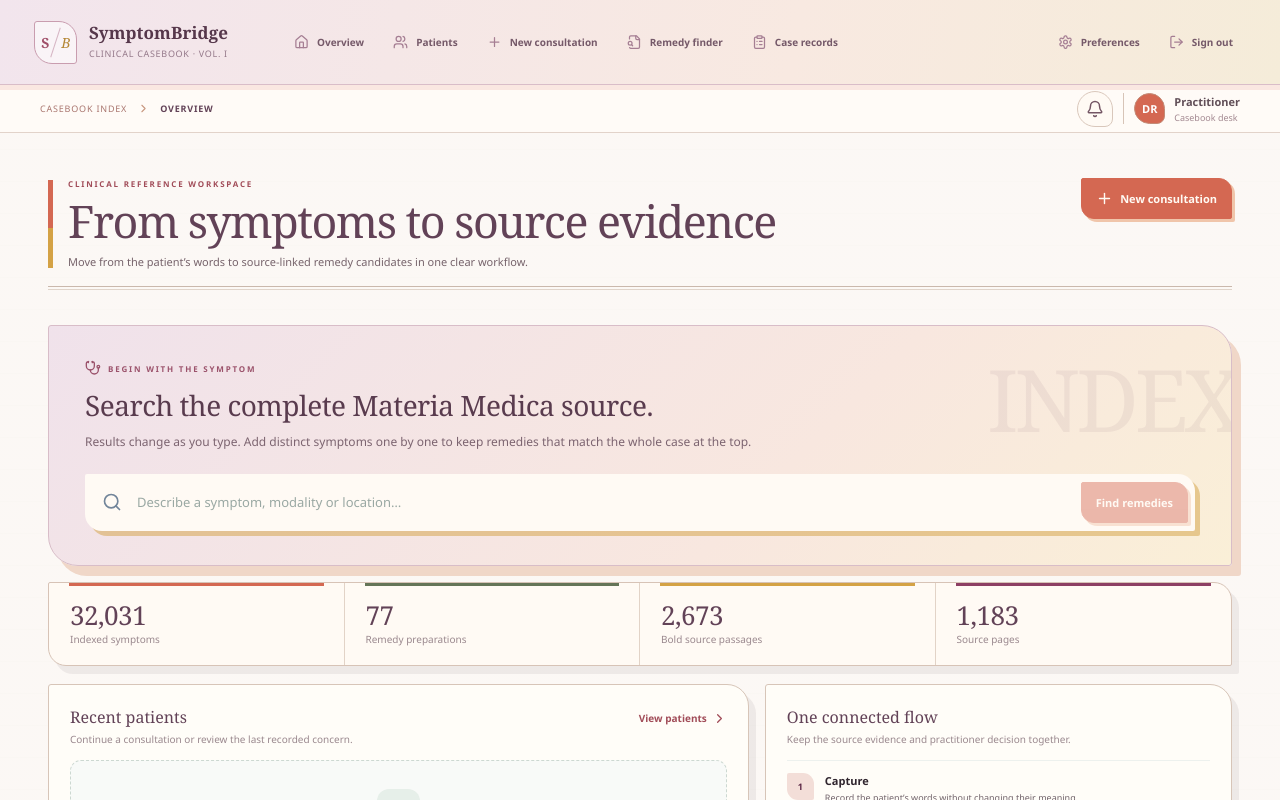
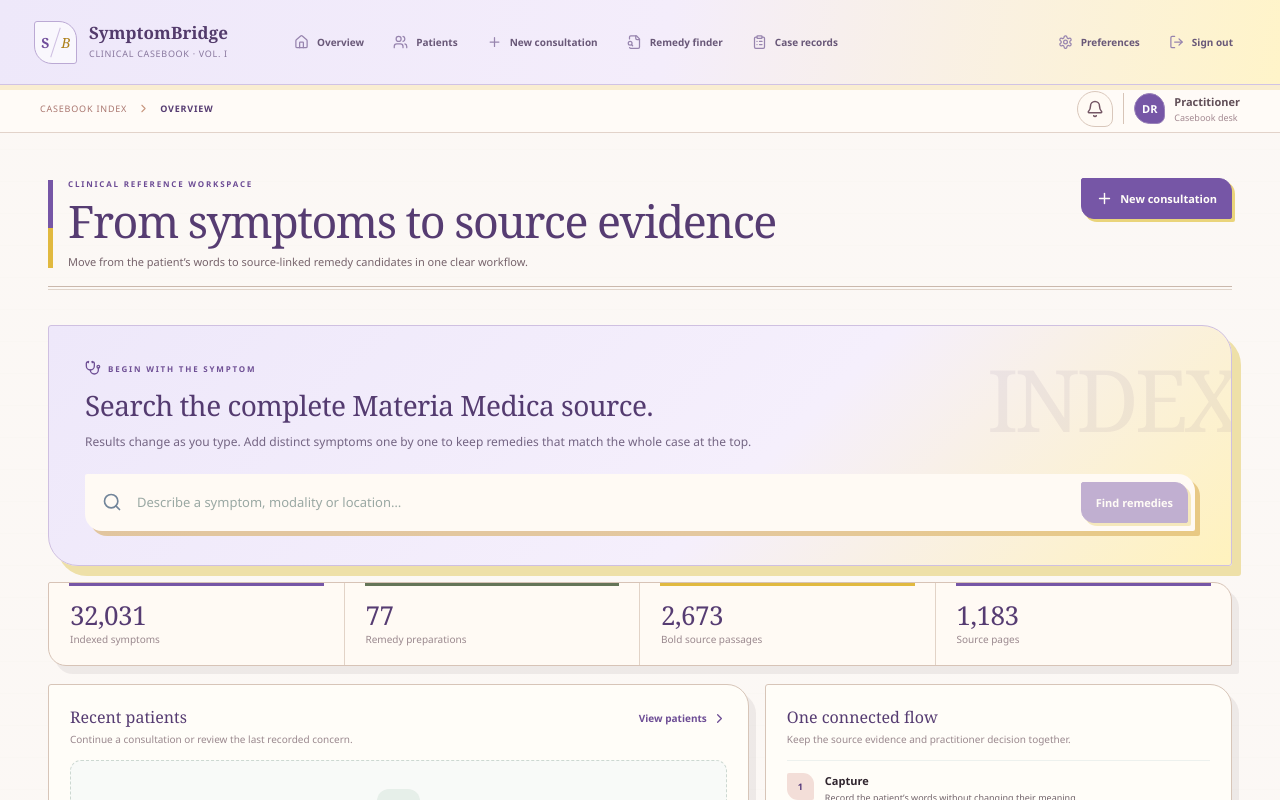
Before and after one commit to krazyDarshan/symptombridge, a React (Vite) app: page / in a window 1280 px wide. Shown: the top 800 px of the page. Built offline with nearby package versions, Linux system fonts and the light colour scheme.

Commit message:
Shift casebook palette to purple and yellow

```diff
--- a/src/styles.css
+++ b/src/styles.css
@@ -12,18 +12,18 @@
   --surface-soft: #faf3ea;
   --sage-soft: #eef0df;
   --sage: #758161;
-  --forest: #8d3f64;
-  --forest-dark: #5d2947;
-  --amber: #b56a2e;
-  --amber-soft: #faead2;
-  --navy: #47283e;
-  --teal-soft: #f1e5ec;
-  --blue-soft: #ebe8f2;
-  --coral: #d46852;
+  --forest: #7656a6;
+  --forest-dark: #563b7b;
+  --amber: #a87812;
+  --amber-soft: #fff2bd;
+  --navy: #563c72;
+  --teal-soft: #eee8fa;
+  --blue-soft: #f1edfb;
+  --coral: #7656a6;
   --olive: #657558;
-  --gold: #d4a245;
+  --gold: #e1b93f;
   --paper: #fffdf8;
-  --plum: #624257;
+  --plum: #563c72;
   --shadow: 7px 8px 0 rgba(71, 40, 62, 0.075);
 }
 
@@ -427,33 +427,33 @@ h1, h2, h3, .brand-name, .dataset-stat strong, .result-rank {
 .sidebar {
   position: sticky; inset: auto; top: 0; z-index: 40; width: 100%; min-height: 84px;
   display: flex; flex-direction: row; align-items: center; gap: 22px; padding: 0 34px;
-  color: #5c3e51; background: linear-gradient(100deg, #f2e5ed 0%, #f8e9e1 62%, #f5ecd9 100%);
-  border: 0; border-bottom: 1px solid #d9bdc8;
-  box-shadow: 0 5px 0 rgba(212, 104, 82, 0.13);
+  color: #523c6a; background: linear-gradient(100deg, #eee8fa 0%, #f4edfb 52%, #fff4c9 100%);
+  border: 0; border-bottom: 1px solid #d1c3e4;
+  box-shadow: 0 5px 0 rgba(225, 185, 63, 0.2);
 }
 .brand { min-width: 225px; min-height: 84px; gap: 12px; padding: 0; border: 0; }
 .brand-mark {
   position: relative; width: 43px; height: 43px; display: grid; grid-template-columns: 1fr 1fr;
-  place-items: center; overflow: hidden; color: #71445e; background: rgba(255,255,255,0.58);
-  border: 1px solid #c99daf; border-radius: 3px 18px 3px 18px;
+  place-items: center; overflow: hidden; color: #65468a; background: rgba(255,255,255,0.66);
+  border: 1px solid #bba9d4; border-radius: 3px 18px 3px 18px;
   font-family: Georgia, serif; font-size: 14px;
 }
-.brand-mark::after { content: ""; position: absolute; inset: 5px 50% 5px auto; width: 1px; background: #d6b6c4; transform: rotate(18deg); }
-.brand-mark span { color: #a04f69; font-weight: 700; }
-.brand-mark i { color: #b48735; font-style: italic; }
-.brand-name { color: #56374b; font-size: 17px; font-weight: 600; letter-spacing: 0.1px; }
-.brand-subtitle { color: #95798a; font-size: 9px; letter-spacing: 0.7px; text-transform: uppercase; }
+.brand-mark::after { content: ""; position: absolute; inset: 5px 50% 5px auto; width: 1px; background: #cfc0e2; transform: rotate(18deg); }
+.brand-mark span { color: #704d9b; font-weight: 700; }
+.brand-mark i { color: #ad8019; font-style: italic; }
+.brand-name { color: #533b6c; font-size: 17px; font-weight: 600; letter-spacing: 0.1px; }
+.brand-subtitle { color: #89789e; font-size: 9px; letter-spacing: 0.7px; text-transform: uppercase; }
 .nav-label, .sidebar-footer { display: none; }
 .sidebar > .nav-list { display: flex; align-items: center; gap: 3px; }
 .sidebar > .nav-list:first-of-type { flex: 1; }
 .nav-item {
   min-height: 38px; gap: 8px; padding: 0 12px; border: 1px solid transparent; border-radius: 2px 13px 2px 13px;
-  color: #755969; font-size: 10px; font-weight: 650;
+  color: #695878; font-size: 10px; font-weight: 650;
 }
-.nav-item svg { width: 15px; color: #a57e93; }
-.nav-item:hover { color: #684154; background: rgba(255,255,255,0.62); }
-.nav-item.active { color: #724052; background: #fff9f2; border-color: #dfb8aa; box-shadow: 3px 3px 0 rgba(212,104,82,0.12); }
-.nav-item.active svg { color: #a84e42; }
+.nav-item svg { width: 15px; color: #9784ae; }
+.nav-item:hover { color: #5c407d; background: rgba(255,255,255,0.66); }
+.nav-item.active { color: #5d3f80; background: #fff8d6; border-color: #ddc66f; box-shadow: 3px 3px 0 rgba(118,86,166,0.13); }
+.nav-item.active svg { color: #7656a6; }
 .nav-button { width: auto; }
 .main-area { min-height: calc(100vh - 84px); margin-left: 0; }
 .topbar {
@@ -466,7 +466,7 @@ h1, h2, h3, .brand-name, .dataset-stat strong, .result-rank {
 .breadcrumbs strong { color: var(--plum); font-weight: 800; }
 .top-actions { gap: 10px; }
 .profile { padding-left: 10px; border-left: 1px solid #d7c4b7; }
-.avatar { width: 31px; height: 31px; border: 1px solid #c38b77; border-radius: 50% 50% 8px 50%; color: #fff; background: var(--coral); }
+.avatar { width: 31px; height: 31px; border: 1px solid #9a83b9; border-radius: 50% 50% 8px 50%; color: #fff; background: var(--coral); }
 .profile-text span { color: #a38991; }
 .icon-btn { border-color: #d9c7bb; border-radius: 50% 50% 8px 50%; color: #745664; background: #fffaf4; }
 .icon-btn:hover { color: var(--coral); border-color: #c9937f; background: #fff5ec; }
@@ -474,18 +474,18 @@ h1, h2, h3, .brand-name, .dataset-stat strong, .result-rank {
 .content { width: min(1500px, 100%); padding: 45px 48px 72px; }
 .page-header { position: relative; align-items: flex-start; margin-bottom: 35px; padding-bottom: 20px; }
 .page-heading-copy { position: relative; padding-left: 20px; }
-.page-heading-copy::before { content: ""; position: absolute; top: 2px; bottom: 2px; left: 0; width: 5px; background: linear-gradient(var(--coral) 0 55%, var(--gold) 55%); }
+.page-heading-copy::before { content: ""; position: absolute; top: 2px; bottom: 2px; left: 0; width: 5px; background: linear-gradient(var(--forest) 0 55%, var(--gold) 55%); }
 .page-header-rule { position: absolute; right: 0; bottom: 0; left: 0; height: 4px; border-top: 1px solid #cab8ac; border-bottom: 1px solid #e0d4ca; }
-.eyebrow, .section-kicker { color: #a14c58; font-size: 8px; letter-spacing: 1.8px; }
+.eyebrow, .section-kicker { color: #6c4b94; font-size: 8px; letter-spacing: 1.8px; }
 .page-header h1 { margin-top: 8px; color: var(--plum); font-size: clamp(34px, 3.5vw, 48px); font-weight: 500; letter-spacing: -1.5px; }
 .page-header p { max-width: 760px; color: #76636b; font-size: 11px; }
 .primary-btn, .secondary-btn, .selected-btn { min-height: 41px; border-radius: 2px 13px 2px 13px; }
-.primary-btn { color: #fffaf3; background: var(--coral); border-color: var(--coral); box-shadow: 3px 3px 0 #f0c5aa; }
-.primary-btn:hover { background: #b95043; border-color: #b95043; box-shadow: 1px 1px 0 #f0c5aa; }
+.primary-btn { color: #fffdf8; background: var(--forest); border-color: var(--forest); box-shadow: 3px 3px 0 #ead47a; }
+.primary-btn:hover { background: var(--forest-dark); border-color: var(--forest-dark); box-shadow: 1px 1px 0 #ead47a; }
 .secondary-btn { color: #563e4b; background: #fffaf3; border-color: #cdb9ac; }
 .secondary-btn:hover { color: var(--forest-dark); background: #fbede5; border-color: #bc8e7e; }
 .selected-btn { color: #fff; background: var(--olive); border-color: var(--olive); }
-.text-btn { color: #a14c58; }
+.text-btn { color: #6d4d95; }
 
 .panel, .finder-input-panel, .finder-summary, .remedy-result, .modal {
   border-color: #d7c5b8; background: var(--paper); box-shadow: var(--shadow);
@@ -494,18 +494,18 @@ h1, h2, h3, .brand-name, .dataset-stat strong, .result-rank {
 .panel-head h3, .section-title h3 { color: var(--plum); font-size: 16px; font-weight: 500; }
 .search-entry-card {
   position: relative; overflow: hidden; padding: 34px 36px; border: 0; border-radius: 3px 30px 3px 30px;
-  color: #513746; background: linear-gradient(135deg, #f0e2eb 0%, #f8e7df 62%, #faefd7 100%);
-  border: 1px solid #d8bdc8; box-shadow: 9px 10px 0 #f0d7c8;
+  color: #4f3b65; background: linear-gradient(135deg, #eee8fa 0%, #f5effc 60%, #fff2bd 100%);
+  border: 1px solid #cfc0e1; box-shadow: 9px 10px 0 #eee0a8;
 }
-.search-entry-card::after { content: "INDEX"; position: absolute; right: -6px; top: 14px; color: rgba(103, 62, 87, 0.07); font-family: Georgia, serif; font-size: 86px; letter-spacing: -4px; }
-.search-entry-card .section-kicker { color: #9b526b; }
+.search-entry-card::after { content: "INDEX"; position: absolute; right: -6px; top: 14px; color: rgba(86, 60, 114, 0.07); font-family: Georgia, serif; font-size: 86px; letter-spacing: -4px; }
+.search-entry-card .section-kicker { color: #6f5095; }
 .search-entry-copy { position: relative; z-index: 1; }
-.search-entry-copy h2 { color: #593b4e; font-size: 28px; font-weight: 500; }
-.search-entry-copy p { color: #7c6470; }
+.search-entry-copy h2 { color: #543b70; font-size: 28px; font-weight: 500; }
+.search-entry-copy p { color: #746583; }
 .quick-search { position: relative; z-index: 1; border: 0; border-radius: 2px 17px 2px 17px; background: #fffaf4; box-shadow: 5px 5px 0 rgba(212, 162, 69, 0.5); }
 .dataset-stats { border-color: #d7c3b6; border-radius: 2px 18px 2px 18px; background: #fffaf4; box-shadow: var(--shadow); }
 .dataset-stat { position: relative; border-color: #e2d3c7; }
-.dataset-stat::before { content: ""; position: absolute; top: 0; right: 20px; left: 20px; height: 3px; background: var(--coral); }
+.dataset-stat::before { content: ""; position: absolute; top: 0; right: 20px; left: 20px; height: 3px; background: var(--forest); }
 .dataset-stat:nth-child(2)::before { background: var(--olive); }
 .dataset-stat:nth-child(3)::before { background: var(--gold); }
 .dataset-stat:nth-child(4)::before { background: var(--forest); }
@@ -516,24 +516,24 @@ h1, h2, h3, .brand-name, .dataset-stat strong, .result-rank {
 .clinical-note { border-left: 4px solid var(--gold); border-radius: 2px 12px 2px 12px; background: #fff8e9; }
 
 .finder-shell { grid-template-columns: minmax(0, 1fr) 300px; gap: 22px; }
-.finder-input-panel { position: relative; overflow: hidden; padding: 24px; border: 1px solid #cbaea4; border-radius: 3px 24px 3px 24px; background: #f8e9e2; }
-.finder-input-panel::before { content: "SYMPTOM ENTRY"; position: absolute; top: 16px; right: -27px; padding: 3px 28px; color: #fff7ed; background: var(--coral); font-size: 6px; font-weight: 850; letter-spacing: 1.2px; transform: rotate(36deg); }
-.finder-input { border: 1px solid #b88e85; border-radius: 2px 15px 2px 15px; color: #9a6d72; background: #fffdf8; }
+.finder-input-panel { position: relative; overflow: hidden; padding: 24px; border: 1px solid #c9bbe0; border-radius: 3px 24px 3px 24px; background: #f1ecfa; }
+.finder-input-panel::before { content: "SYMPTOM ENTRY"; position: absolute; top: 16px; right: -27px; padding: 3px 28px; color: #513b69; background: var(--gold); font-size: 6px; font-weight: 850; letter-spacing: 1.2px; transform: rotate(36deg); }
+.finder-input { border: 1px solid #a993c4; border-radius: 2px 15px 2px 15px; color: #806c95; background: #fffdf8; }
 .finder-input:focus-within { border-color: var(--forest); box-shadow: 4px 4px 0 rgba(141, 63, 100, 0.12); }
-.finder-help { color: #8b6f75; }
+.finder-help { color: #7d6d8e; }
 .query-interpretation { border-color: #d6bdc9; border-radius: 2px 12px 2px 12px; color: #68445a; background: #f3e8ef; }
 .query-interpretation span { border-color: #d9c0cc; border-radius: 2px 8px 2px 8px; color: #70435b; background: #fffaf5; }
-.symptom-chips > span { border-color: #d6b1a5; border-radius: 2px 10px 2px 10px; color: #6f4546; background: #f8ded5; }
-.symptom-chips b { border-radius: 2px 7px 2px 7px; background: var(--coral); }
+.symptom-chips > span { border-color: #cbbadf; border-radius: 2px 10px 2px 10px; color: #60467d; background: #eee7f8; }
+.symptom-chips b { border-radius: 2px 7px 2px 7px; background: var(--forest); }
 .results-header { padding-top: 24px; border-bottom: 1px solid #d9c8bc; }
 .results-header h2 { color: var(--plum); font-size: 19px; font-weight: 500; }
 .starter-state { border-color: #cdb8a9; border-radius: 3px 24px 3px 24px; background: rgba(255, 253, 248, 0.68); }
 .starter-icon { border-radius: 50% 50% 8px 50%; color: var(--forest); background: #f0dfe9; }
 
-.auto-review-panel { border-color: #bca2b0; border-radius: 3px 24px 3px 24px; background: linear-gradient(135deg, #f2e5ed, #fff9f1 72%); box-shadow: 7px 8px 0 rgba(100, 54, 81, 0.09); }
+.auto-review-panel { border-color: #c3b3d8; border-radius: 3px 24px 3px 24px; background: linear-gradient(135deg, #eee8f8, #fff9dc 86%); box-shadow: 7px 8px 0 rgba(86, 60, 114, 0.09); }
 .auto-review-icon { border-radius: 50% 50% 8px 50%; background: var(--forest); }
-.auto-review-count { border-radius: 2px 9px 2px 9px; color: #70405a; background: #fffaf4; border-color: #cdb0bf; }
-.auto-review-remedies button { border-color: #d3bdc7; border-radius: 2px 12px 2px 12px; background: #fffaf4; }
+.auto-review-count { border-radius: 2px 9px 2px 9px; color: #60447e; background: #fffbee; border-color: #c7b6d9; }
+.auto-review-remedies button { border-color: #d0c3df; border-radius: 2px 12px 2px 12px; background: #fffdf6; }
 .auto-review-remedies i { border-radius: 2px 7px 2px 7px; color: #526247; background: #e8ebdc; }
 .auto-review-coverage { border-radius: 2px 12px 2px 12px; border-color: #d9c8cf; }
 .auto-review-coverage .covered { color: #4c6042; background: #eaeddf; }
@@ -543,8 +543,8 @@ h1, h2, h3, .brand-name, .dataset-stat strong, .result-rank {
 .remedy-result { position: relative; grid-template-columns: 48px minmax(0, 1fr) 132px; border-radius: 2px 18px 2px 18px; background: #fffdf8; box-shadow: 5px 6px 0 rgba(71,40,62,0.055); }
 .remedy-result:nth-child(even) { background: #fff9f1; }
 .remedy-result:hover { border-color: #bd958a; box-shadow: 7px 8px 0 rgba(71,40,62,0.085); transform: translate(-1px, -1px); }
-.remedy-result.selected { border-color: #a76065; box-shadow: inset 5px 0 0 var(--coral), 6px 7px 0 rgba(71,40,62,0.07); }
-.result-rank { width: 42px; height: 42px; border: 1px solid #d7b9ad; border-radius: 50% 50% 7px 50%; color: #944f57; background: #f8e0d6; font-size: 16px; font-weight: 500; }
+.remedy-result.selected { border-color: #9075b1; box-shadow: inset 5px 0 0 var(--forest), 6px 7px 0 rgba(86,60,114,0.07); }
+.result-rank { width: 42px; height: 42px; border: 1px solid #d9c46e; border-radius: 50% 50% 7px 50%; color: #674b87; background: #fff2bd; font-size: 16px; font-weight: 500; }
 .result-title-row h3 { color: var(--plum); font-size: 18px; font-weight: 500; }
 .alignment-score, .match-label, .priority-badge { border-radius: 2px 8px 2px 8px; }
 .alignment-score { color: #68435a; border-color: #d5bdc9; background: #f2e7ee; }
@@ -553,25 +553,25 @@ h1, h2, h3, .brand-name, .dataset-stat strong, .result-rank {
 .priority-2 { color: #785021; background: #f4dfbc; }
 .priority-1 { color: #735e66; background: #eee6e2; }
 .coverage-track { height: 6px; border-radius: 1px 5px 1px 5px; background: #eaded4; }
-.coverage-track span { border-radius: inherit; background: linear-gradient(90deg, var(--coral), var(--gold)); }
+.coverage-track span { border-radius: inherit; background: linear-gradient(90deg, var(--forest), var(--gold)); }
 .segment-match-grid > div { border-radius: 2px 8px 2px 8px; }
 .segment-match-grid .matched { color: #4e6044; background: #eaeddf; }
 .source-preview { border: 0; border-left: 3px solid #d2a24b; border-radius: 0; background: #fbf4e9; }
 .source-preview p { color: #5e4e55; font-family: Georgia, serif; font-size: 9px; font-style: italic; }
 .result-action { border-color: #e0d2c7; }
-.finder-summary { top: 147px; overflow: hidden; border: 1px solid #d1b9c6; border-radius: 3px 24px 3px 24px; color: #54394a; background: linear-gradient(150deg, #f0e5ee 0%, #f7e9e3 100%); box-shadow: 8px 9px 0 #ecd4c7; }
-.summary-label { color: #9a5874; }
-.summary-block > strong { color: #b55f55; font-family: Georgia, serif; font-size: 36px; font-weight: 500; }
-.summary-block > p, .empty-summary { color: #806a75; }
-.summary-symptoms > div { border-color: #dbc6d0; border-radius: 2px 10px 2px 10px; background: rgba(255,255,255,0.58); }
-.summary-symptoms > div > span { color: #fff8f2; background: var(--coral); }
-.summary-symptoms p { color: #604956; }
-.summary-symptoms svg { color: #9d7631; }
-.summary-divider, .summary-note { border-color: #d9c4ce; }
-.leader-card { border-color: #d4b4c2; border-radius: 2px 12px 2px 12px; background: #fff8f4; }
+.finder-summary { top: 147px; overflow: hidden; border: 1px solid #c9badc; border-radius: 3px 24px 3px 24px; color: #513c67; background: linear-gradient(150deg, #eee8f8 0%, #f6f0fc 72%, #fff6cf 100%); box-shadow: 8px 9px 0 #eee0a9; }
+.summary-label { color: #76569b; }
+.summary-block > strong { color: #9b741d; font-family: Georgia, serif; font-size: 36px; font-weight: 500; }
+.summary-block > p, .empty-summary { color: #776987; }
+.summary-symptoms > div { border-color: #d3c6e2; border-radius: 2px 10px 2px 10px; background: rgba(255,255,255,0.66); }
+.summary-symptoms > div > span { color: #fffdf8; background: var(--forest); }
+.summary-symptoms p { color: #5c496f; }
+.summary-symptoms svg { color: #a77b16; }
+.summary-divider, .summary-note { border-color: #d5c9e2; }
+.leader-card { border-color: #d0c2de; border-radius: 2px 12px 2px 12px; background: #fffdf5; }
 .leader-rank { border-radius: 50% 50% 7px 50%; background: var(--coral); }
-.leader-card strong { color: #573b4c; }
-.leader-card span, .leader-card > p { color: #806a74; }
+.leader-card strong { color: #523b69; }
+.leader-card span, .leader-card > p { color: #776985; }
 .selected-summary { border-color: #b6c0a0; border-radius: 2px 10px 2px 10px; color: #536049; background: #eef0df; }
 .source-key > div, .summary-note { color: #796771; }
 .priority-dot.p3 { background: #e4a3ad; }
```
